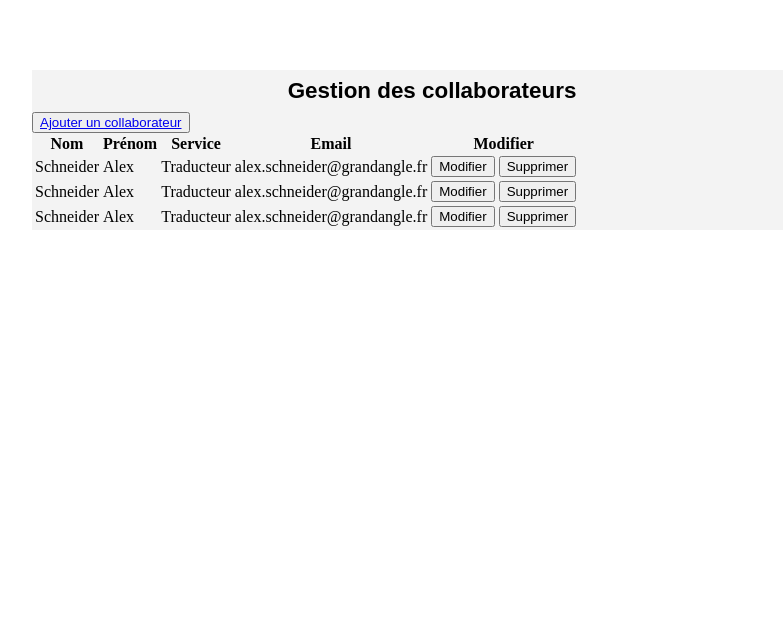
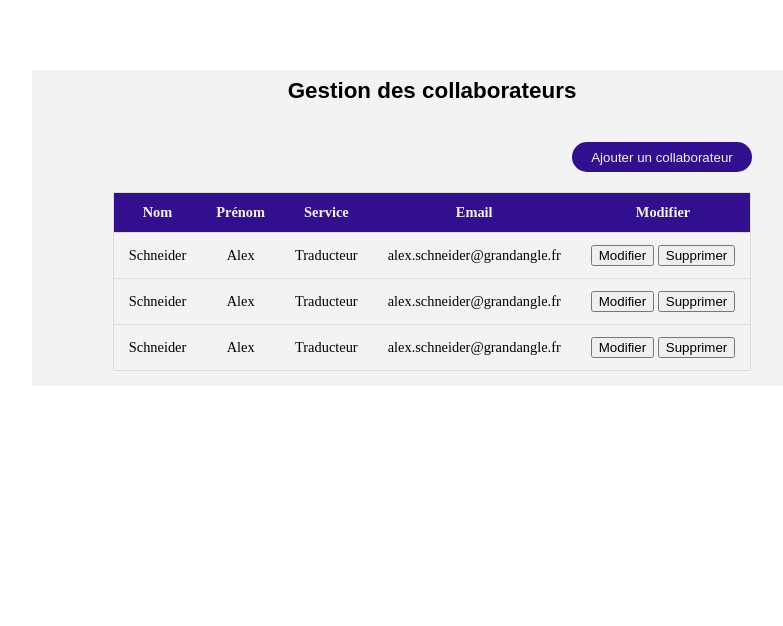
Before and after one commit to alt-ju/GRAND-ANGLE, a PHP site: page /gestion_des_collaborateur.html in a window 1280 px wide. Shown: the top 626 px of the page, without its empty margins (208-991 px from the left). Run offline with PHP 8.4, Linux system fonts and the light colour scheme.

Commit message:
style table

```diff
--- a/assets/css/style.css
+++ b/assets/css/style.css
@@ -346,3 +346,61 @@ div.art-state div.first-art p {
   padding: 10px;
   font-size: 1.4rem;
 }
+
+.btn-ajouter{
+  color:var(--FONTCOLOR);
+  background-color: var(--PRIMARY);
+  width: 180px;
+  height: 30px;
+  border-radius: 25px;
+  border:none;
+  margin-top:30px;
+  margin-bottom: 5px;
+  margin-right: 80px;
+}
+
+.btn-ajouter:hover{
+  background-color: var(--ACCENT1);
+}
+
+.btn-ajouter a{
+  color:var(--FONTCOLOR);
+text-decoration: none;
+}
+
+.btn-ajouter a:hover{
+  color:var(--FONTCOLOR2);
+}
+
+.btn-add-collab{
+  display:flex;
+  justify-content: end;
+}
+
+.table-collab{
+display: flex;
+justify-content: center;
+}
+
+.list-collab{
+  border-collapse: collapse;
+  margin: 15px 0;
+  font-size: 0.9rem;
+  min-width:400px;
+  text-align: center;
+}
+
+.list-collab thead{
+  background-color: var(--PRIMARY);
+  color: var(--FONTCOLOR);
+  font-weight: bold;
+  text-align: center;
+}
+
+.list-collab th,td{
+  padding: 12px 15px;
+}
+
+.list-collab tbody,tr{
+  border: 1px solid #ddd;
+}
--- a/gestion_des_collaborateur.html
+++ b/gestion_des_collaborateur.html
@@ -10,7 +10,9 @@
 <body>
   <div class="gestion">
 <h2 class="title-page">Gestion des collaborateurs</h2>
+<div class="btn-add-collab">
 <button class="btn-ajouter"><a href="add_collab.html" target="_blank">Ajouter un collaborateur</a></button>
+</div>
 <div class="table-collab">
   <table class="list-collab" >
     <thead>
```
